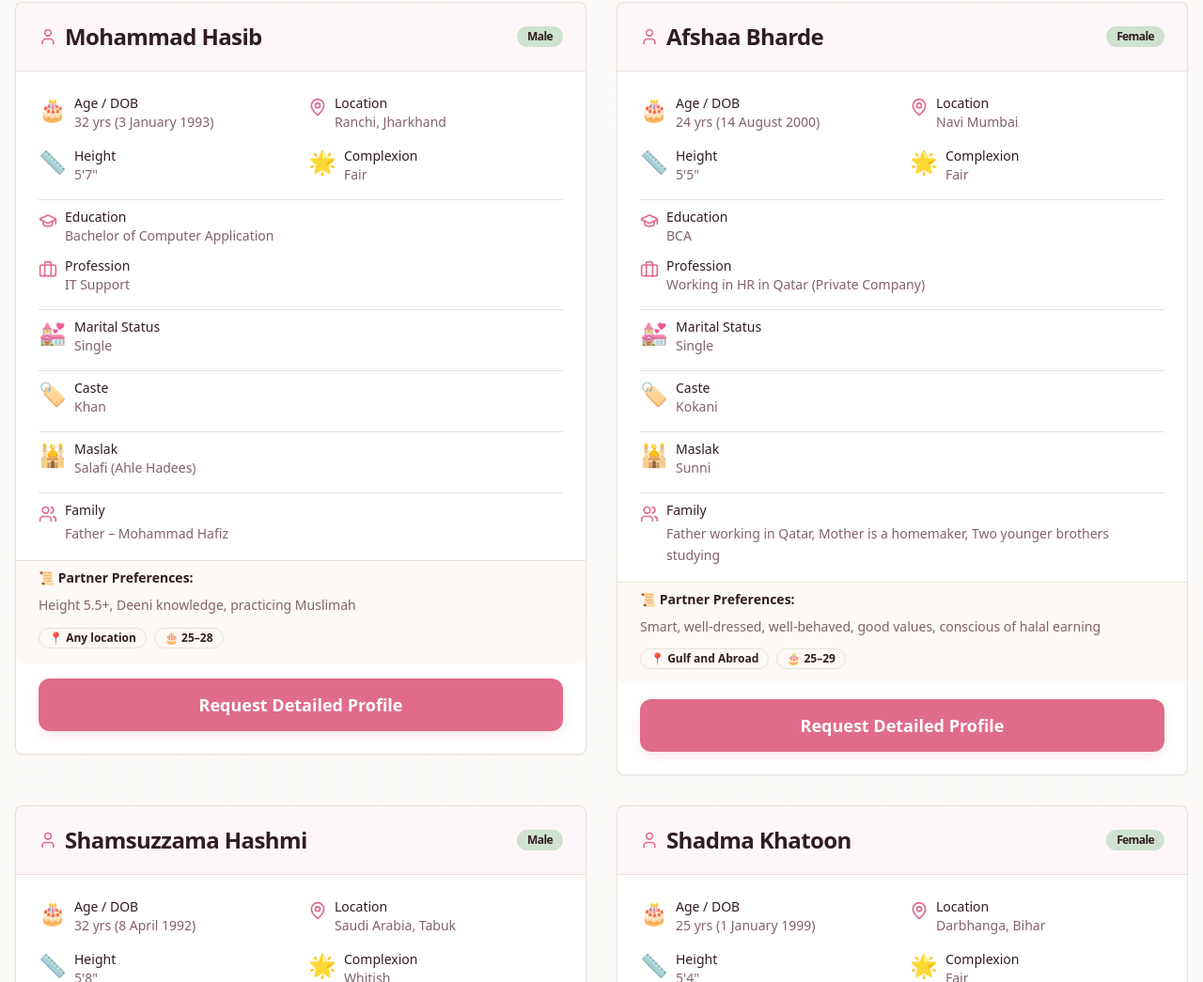
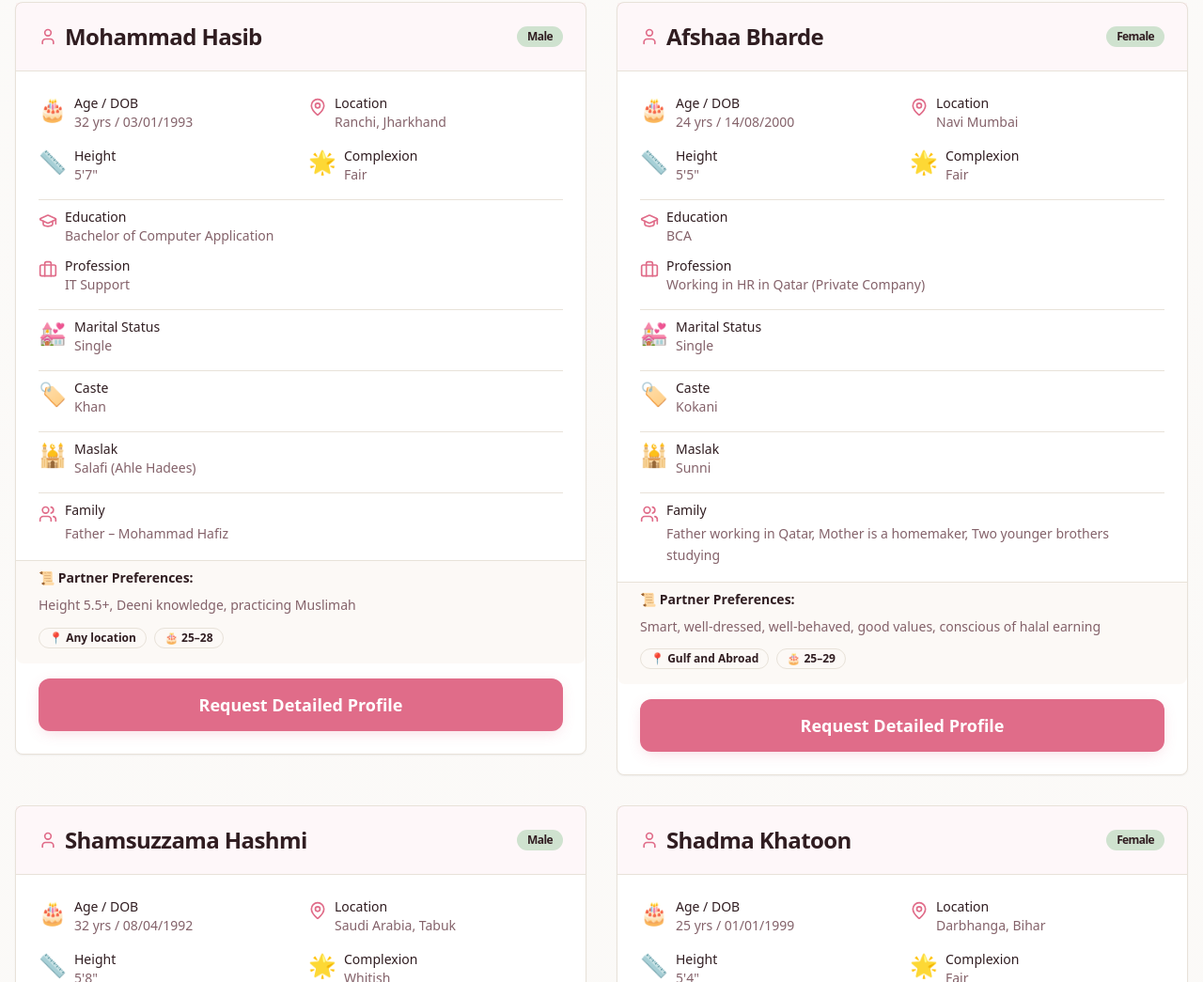
Before and after one commit to inforista2025-code/rishta-connect-islamic, a React (Vite) app: page /profiles in a window 1280 px wide. Shown: the part 395-1440 px from the top of the page at 94% size. Built offline with nearby package versions, Linux system fonts and the light colour scheme; the HTML template or start-up script is replaced by a standard one.

Commit message:
Fix: Ensure all profile fields are displayed

```diff
--- a/src/pages/Profiles.tsx
+++ b/src/pages/Profiles.tsx
@@ -91,7 +91,7 @@ const SortableProfileCard = ({ profile, isAdmin }: SortableProfileCardProps) =>
               <span className="text-2xl">🎂</span>
               <div>
                 <p className="text-sm font-medium text-foreground">Age / DOB</p>
-                <p className="text-sm text-muted-foreground">{profile.age} yrs ({profile.dob})</p>
+                <p className="text-sm text-muted-foreground">{profile.age} yrs / {profile.dob}</p>
               </div>
             </div>
 
@@ -236,7 +236,7 @@ const Profiles = () => {
       name: "Mohammad Hasib",
       gender: "Male",
       age: "32",
-      dob: "3 January 1993",
+      dob: "03/01/1993",
       location: "Ranchi, Jharkhand",
       height: "5'7\"",
       complexion: "Fair",
@@ -256,7 +256,7 @@ const Profiles = () => {
       name: "Afshaa Bharde",
       gender: "Female",
       age: "24",
-      dob: "14 August 2000",
+      dob: "14/08/2000",
       location: "Navi Mumbai",
       height: "5'5\"",
       complexion: "Fair",
@@ -276,7 +276,7 @@ const Profiles = () => {
       name: "Shamsuzzama Hashmi",
       gender: "Male",
       age: "32",
-      dob: "8 April 1992",
+      dob: "08/04/1992",
       location: "Saudi Arabia, Tabuk",
       height: "5'8\"",
       complexion: "Whitish",
@@ -295,7 +295,7 @@ const Profiles = () => {
       name: "Shadma Khatoon",
       gender: "Female",
       age: "25",
-      dob: "1 January 1999",
+      dob: "01/01/1999",
       location: "Darbhanga, Bihar",
       height: "5'4\"",
       complexion: "Fair",
@@ -314,7 +314,7 @@ const Profiles = () => {
       name: "MD Sarwar Alam",
       gender: "Male",
       age: "31",
-      dob: "5 May 1993",
+      dob: "05/05/1993",
       location: "Ranchi",
       height: "5'9\"",
       complexion: "Wheatish",
@@ -333,7 +333,7 @@ const Profiles = () => {
       name: "Shaima Perween",
       gender: "Female",
       age: "25",
-      dob: "6 December 2000",
+      dob: "06/12/2000",
       location: "Bihar Sharif, Nalanda, Bihar",
       height: "5'1\"",
       complexion: "Fair",
@@ -352,7 +352,7 @@ const Profiles = () => {
       name: "Wasil Khan",
       gender: "Male",
       age: "29",
-      dob: "6 May 1995",
+      dob: "06/05/1995",
       location: "Rahmat Colony, Doranda, Ranchi",
       height: "5'6\"",
       complexion: "Fair",
@@ -371,7 +371,7 @@ const Profiles = () => {
       name: "Md Rahim Khan",
       gender: "Male",
       age: "26",
-      dob: "20 July 1998",
+      dob: "20/07/1998",
       location: "Dhanbad",
       height: "5'10\"",
       complexion: "Fair",
@@ -391,7 +391,7 @@ const Profiles = () => {
       name: "Taheera Ansari",
       gender: "Female",
       age: "31",
-      dob: "16 October 1993",
+      dob: "16/10/1993",
       location: "Deoria, Uttar Pradesh",
       height: "5'2\"",
       complexion: "Fair",
@@ -411,7 +411,7 @@ const Profiles = () => {
       name: "MD Shabbir Akhtar",
       gender: "Male",
       age: "33",
-      dob: "25 December 1991",
+      dob: "25/12/1991",
       location: "Patna City",
       height: "5'11\"",
       complexion: "Fair",
@@ -431,7 +431,7 @@ const Profiles = () => {
       name: "Samreen Fatima",
       gender: "Female",
       age: "26",
-      dob: "17 January 1999",
+      dob: "17/01/1999",
       location: "Patna City",
       height: "5'3\"",
       complexion: "Fair",
@@ -452,7 +452,7 @@ const Profiles = () => {
       name: "Sania Akhtar",
       gender: "Female",
       age: "21",
-      dob: "16 October 2003",
+      dob: "16/10/2003",
       location: "Patna City",
       height: "5'4\"",
       complexion: "Fair",
@@ -472,7 +472,7 @@ const Profiles = () => {
       name: "Kamran Ansari",
       gender: "Male",
       age: "27",
-      dob: "2 April 1997",
+      dob: "02/04/1997",
       location: "Ranchi, Jharkhand",
       height: "5'7\"",
       complexion: "Fair",
```
